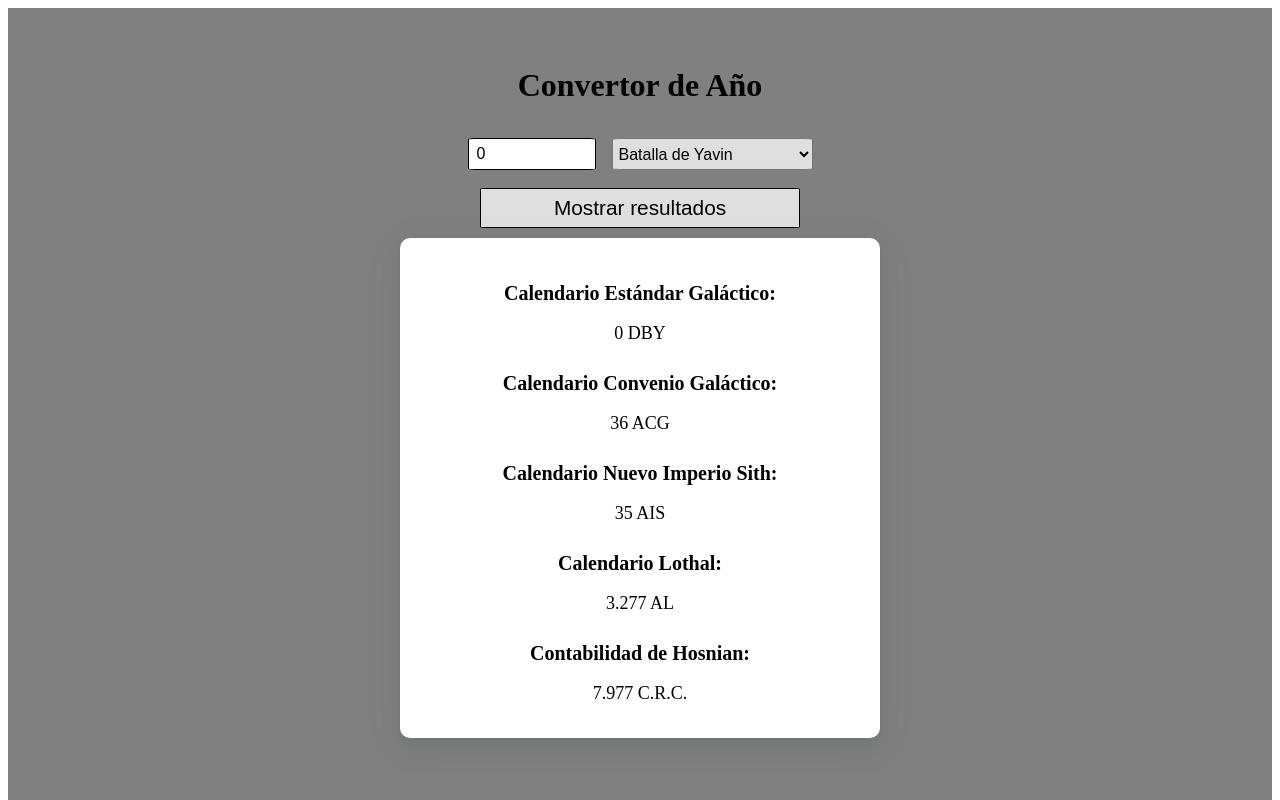
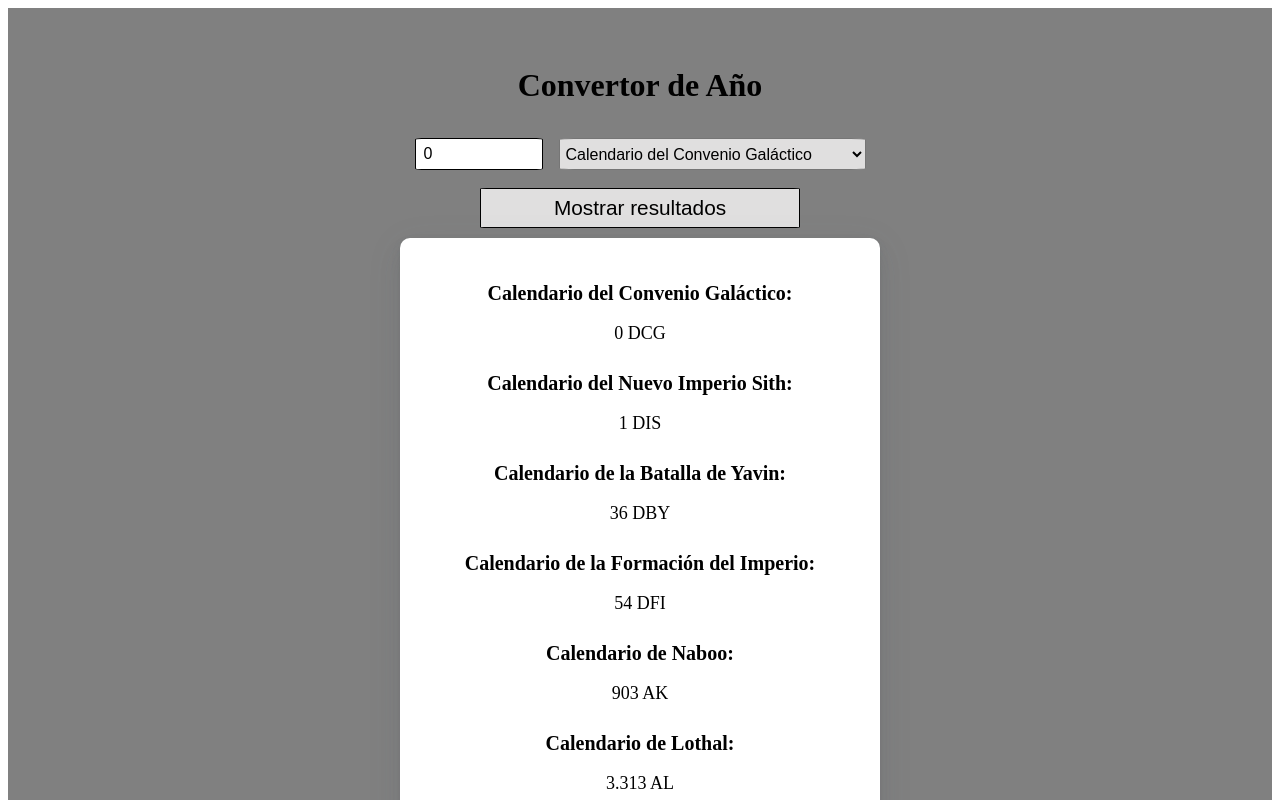
Before and after one commit to NicoFJCruz/StarWars_dateConverter, a React (Vite) app: page / in a window 1280 px wide. Shown: the top 800 px of the page. Built offline with nearby package versions, Linux system fonts and the light colour scheme.

Commit message:
Fix dates

```diff
--- a/src/Card.jsx
+++ b/src/Card.jsx
@@ -5,19 +5,22 @@
   return (
     <section className="card">
       <div>
-        <p className="name"> Calendario Estándar Galáctico: </p>{" "}
+        <p className="name"> Calendario del Convenio Galáctico: </p>{" "}
+            <p className="content"> {props.Convenio}</p>
+        <p className="name"> Calendario del Nuevo Imperio Sith: </p>
+            <p className="content"> {props.Sith}</p>
+        <p className="name"> Calendario de la Batalla de Yavin: </p>
             <p className="content"> {props.Yavin}</p>
-        <p className="name"> Calendario Convenio Galáctico: </p>{" "}
-            <p className="content"> {props.Convenio}</p>
-        <p className="name"> Calendario Nuevo Imperio Sith: </p>{" "}
-            <p className="content"> {props.Sith}</p>
-        <p className="name"> Calendario Lothal: </p>{" "}
+        <p className="name"> Calendario de la Formación del Imperio: </p>
+            <p className="content"> {props.Imperio}</p>
+        <p className="name"> Calendario de Naboo: </p>
+            <p className="content"> {props.Naboo}</p>
+        <p className="name"> Calendario de Lothal: </p>
             <p className="content"> {props.Lothal}</p>
-        <p className="name"> Contabilidad de Hosnian: </p>{" "}
+        <p className="name"> Calendario de Recuento de Coruscant: </p>
             <p className="content"> {props.Hosnian}</p>
       </div>
     </section>
   );
 };
-
 export default Card;
--- a/src/FuncionConvertidor.js
+++ b/src/FuncionConvertidor.js
@@ -1,30 +1,22 @@
 export function Convertidor(inputValue, selectedOption) {
   const conversionMap = {
-    Yavin: { Yavin: 0, Lothal: 3277, Convenio: -36, Hosnian: 7977, Sith: -35 },
-    Convenio: { Yavin: 36, Lothal: 3313, Convenio: 0, Hosnian: 8013, Sith: 1 },
-    Sith: { Yavin: 35, Lothal: 3312, Convenio: -1, Hosnian: 8012, Sith: 0 },
-    Lothal: {
-      Yavin: -3277,
-      Lothal: 0,
-      Convenio: -3313,
-      Hosnian: 4700,
-      Sith: -3312,
-    },
-    Hosnian: {
-      Yavin: -7977,
-      Lothal: -4700,
-      Convenio: -8013,
-      Hosnian: 0,
-      Sith: -8012,
-    },
+    Yavin: { Yavin: 0, Lothal: 3277, Convenio: -36, Hosnian: 7977, Sith: -35, Naboo: 867, Imperio: 18 },
+    Convenio: { Yavin: 36, Lothal: 3313, Convenio: 0, Hosnian: 8013, Sith: 1, Naboo: 903, Imperio: 54},
+    Sith: { Yavin: 35, Lothal: 3312, Convenio: -1, Hosnian: 8012, Sith: 0, Naboo: 902, Imperio: 53 },
+    Naboo: { Yavin: -867, Sith: -902, Convenio: -903, Lothal: 2446, Hosnian: 7110, Imperio: -885},
+    Lothal: { Yavin: -3277, Lothal: 0, Convenio: -3313, Hosnian: 4700,  Sith: -3312, Naboo: -2446, Imperio: -3295 },
+    Hosnian: { Yavin: -7977, Lothal: -4700, Convenio: -8013, Hosnian: 0, Sith: -8012, Naboo: -7110, Imperio: -7995 },
+    Imperio: { Yavin: -18, Convenio: -54, Sith: -53, Naboo: 885, Lothal: 3295, Hosnian: 7995, Imperio: 0 }
   };
 
   const datacionMap = {
     Yavin: { Neg: " ABY", Pos: " DBY" },
     Convenio: { Neg: " ACG", Pos: " DCG" },
     Sith: { Neg: " AIS", Pos: " DIS" },
+    Imperio: { Neg: " AFI", Pos: " DFI" },
     Lothal: " AL",
     Hosnian: " C.R.C.",
+    Naboo: " AK",
   };
 
   const differences = conversionMap[selectedOption];
@@ -42,11 +34,11 @@
   for (const key in differences) {
     let result,
       number = Number(inputValue) + differences[key];
-    if (number < 0 && (key == "Yavin" || key == "Sith" || key == "Convenio")) {
+    if (number < 0 && (key == "Yavin" || key == "Sith" || key == "Convenio" || key == "Imperio")) {
       result = formatearNumero(Math.abs(number)) + datacionMap[key]["Neg"];
     } else if (
       number >= 0 &&
-      (key == "Yavin" || key == "Sith" || key == "Convenio")
+      (key == "Yavin" || key == "Sith" || key == "Convenio" || key == "Imperio")
     ) {
       result = formatearNumero(Math.abs(number)) + datacionMap[key]["Pos"];
     } else {
--- a/src/MainPage.jsx
+++ b/src/MainPage.jsx
@@ -5,13 +5,15 @@
 const MainPage = () => {
   const [result, setResult] = useState(false);
   const [inputValue, setInputValue] = useState(0);
-  const [selectedOption, setSelectedOption] = useState("Yavin");
+  const [selectedOption, setSelectedOption] = useState("Convenio");
   const [convertedValues, setConvertedValues] = useState({
     Yavin: 0,
     Lothal: 0,
     Convenio: 0,
     Hosnian: 0,
     Sith: 0,
+    Imperio: 0,
+    Naboo: 0,
   });
 
   const handleSelectChange = (event) => {
@@ -35,6 +37,8 @@
       Convenio: Valores.Convenio,
       Hosnian: Valores.Hosnian,
       Sith: Valores.Sith,
+      Imperio: Valores.Imperio,
+      Naboo: Valores.Naboo,
     });
   }
 
@@ -64,11 +68,15 @@
             value={selectedOption}
             onChange={handleSelectChange}
           >
-            <option value="Lothal">Calendario Lothal</option>
-            <option value="Yavin">Batalla de Yavin</option>
-            <option value="Convenio">Convenio Galáctico</option>
-            <option value="Hosnian">Contabilidad de Hosnian</option>
-            <option value="Sith">Nuevo Imperio Sith</option>
+            <option value="Convenio">Calendario del Convenio Galáctico</option>
+            <option value="Sith">Calendario del Nuevo Imperio Sith</option>
+            <option value="Yavin">Calendario de la Batalla de Yavin</option>
+            <option value="Imperio">
+              Calendario de la Formación del Imperio
+            </option>
+            <option value="Naboo">Calendario de Naboo</option>
+            <option value="Lothal">Calendario de Lothal</option>
+            <option value="Hosnian">Calendario de Recuento de Coruscant</option>
           </select>
         </div>
 
@@ -83,6 +91,8 @@
         Convenio={convertedValues.Convenio}
         Hosnian={convertedValues.Hosnian}
         Sith={convertedValues.Sith}
+        Naboo={convertedValues.Naboo}
+        Imperio={convertedValues.Imperio}
       />
     </section>
   );
```
